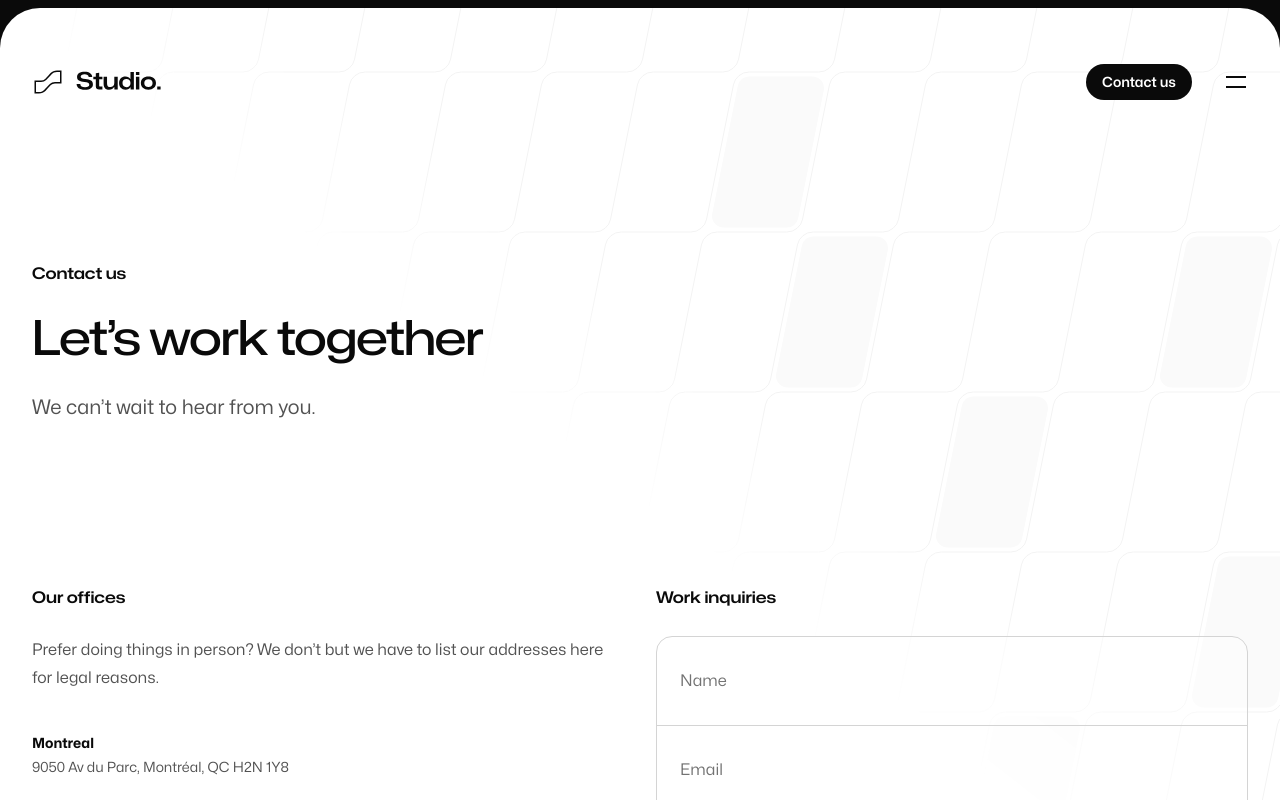
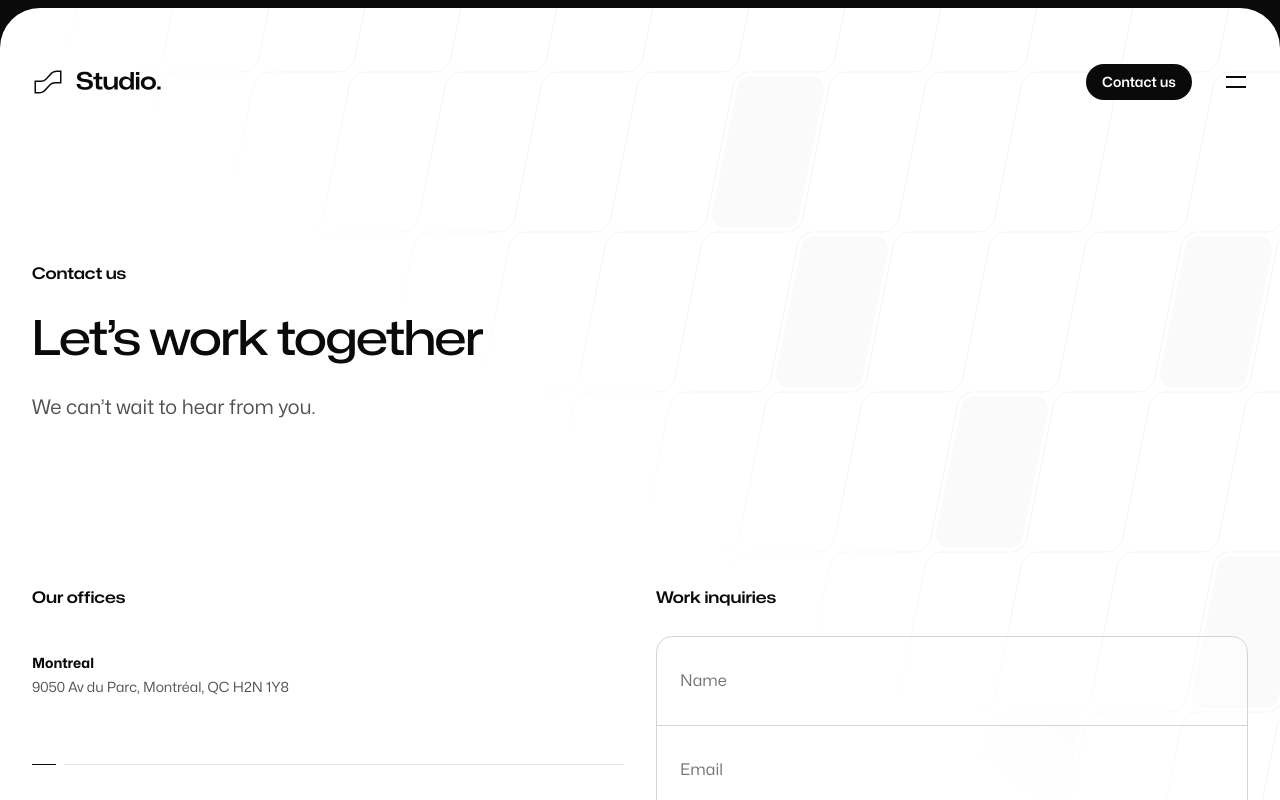
Before and after one commit to DonTizi/TricotsMelbouci, a Next.js app: page /contact in a window 1280 px wide. Shown: the top 800 px of the page. Built offline with nearby package versions, Linux system fonts and the light colour scheme.

Commit message:
contact page

```diff
--- a/src/app/contact/page.jsx
+++ b/src/app/contact/page.jsx
@@ -84,10 +84,6 @@ function ContactDetails() {
       <h2 className="font-display text-base font-semibold text-neutral-950">
         Our offices
       </h2>
-      <p className="mt-6 text-base text-neutral-600">
-        Prefer doing things in person? We don’t but we have to list our
-        addresses here for legal reasons.
-      </p>
 
       <Offices className="mt-10 grid grid-cols-1 gap-8 sm:grid-cols-2" />
 
```
